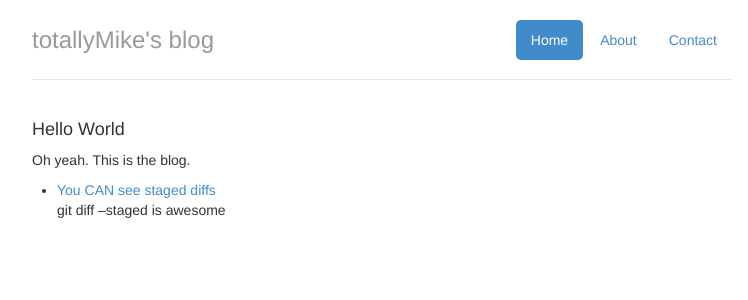
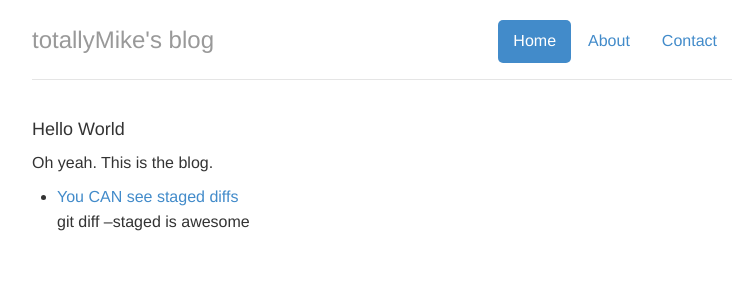
Before and after one commit to totallymike/totallymike.github.io, a Jekyll site: the page built from index.html, in a window 1280 px wide. Shown: the top 300 px of the page, without its empty margins (258-1006 px from the left). Built offline with Jekyll 4.4.1, drawn with Linux system fonts in a browser that asks for light colours; nearby versions of some CDN libraries; Markdown is read by kramdown in place of the engine named in the settings.

Commit message:
Updating style

```diff
--- a/_layouts/main.html
+++ b/_layouts/main.html
@@ -9,6 +9,7 @@
   <meta name="author" content="Michael Westbom">
   <!-- Bootstrap -->
   <link href="/css/bootstrap.min.css" rel="stylesheet" media="screen">
+  <link href="/css/style.css" rel="stylesheet" media="screen">
   <link href="/css/syntax.css" rel="stylesheet">
 </head>
 <body>
--- /dev/null
+++ b/css/style.css
@@ -0,0 +1,22 @@
+html {
+  font-size: 100%;
+}
+
+h2 {
+  font-size: 42px;
+  line-height: 52px;
+  margin-bottom: 26px;
+}
+
+body {
+  font-size: 1em;
+  line-height: 1.4;
+}
+
+p {
+  line-height: 1.625em;
+}
+
+code {
+  font-size: 100%;
+}
```
